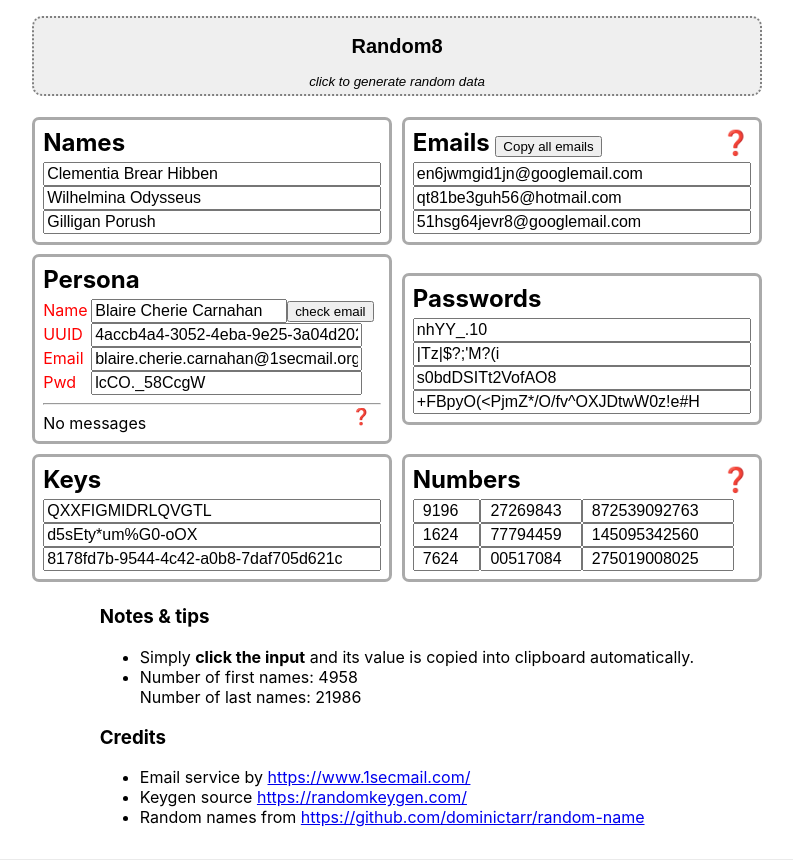
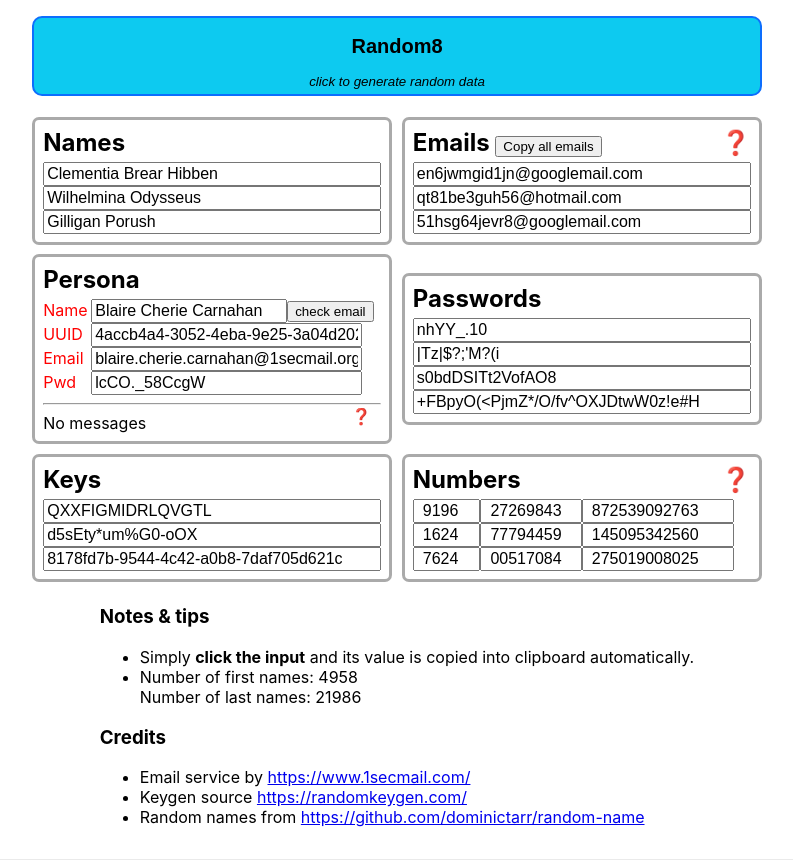
Before and after one commit to jirihofman/random8, a Next.js app: page / in a window 1280 px wide. Shown: the top 866 px of the page, without its empty margins (243-1036 px from the left). Built offline with nearby package versions, Linux system fonts and the light colour scheme.

Commit message:
blue button

```diff
--- a/styles/Home.module.css
+++ b/styles/Home.module.css
@@ -124,8 +124,13 @@ button#random8 {
   min-width: 350px;
   width: 730px; /* browser */
   padding: 0px 10px 5px 10px;
-  border: 2px dotted gray;
+  border: 2px solid #0d6efd;
   border-radius: 10px;
+  background-color: #0dcaf0;
+}
+
+button#random8:hover {
+  background-color: #0d6efd;
 }
 
 /* iPhone */
```
